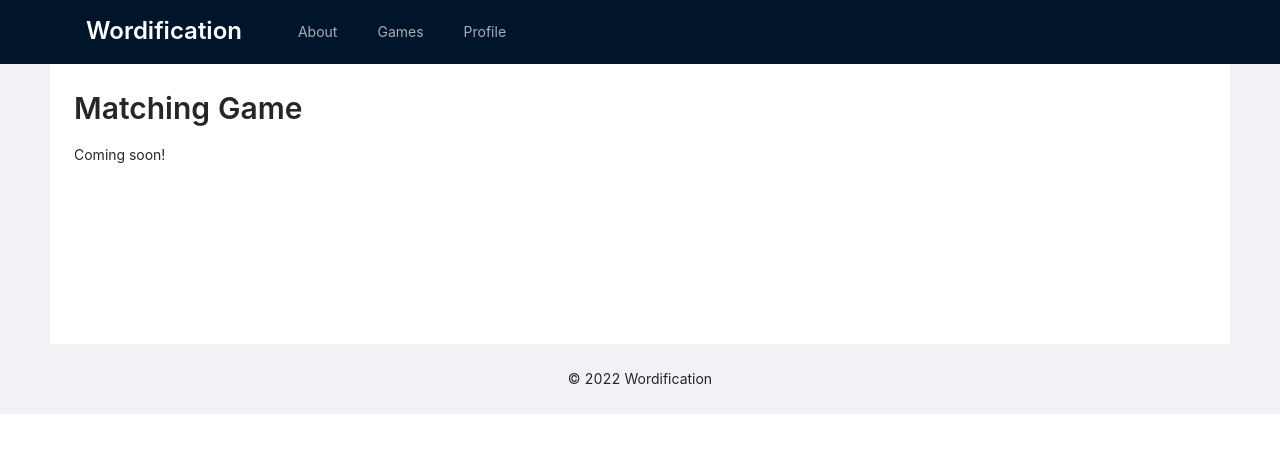
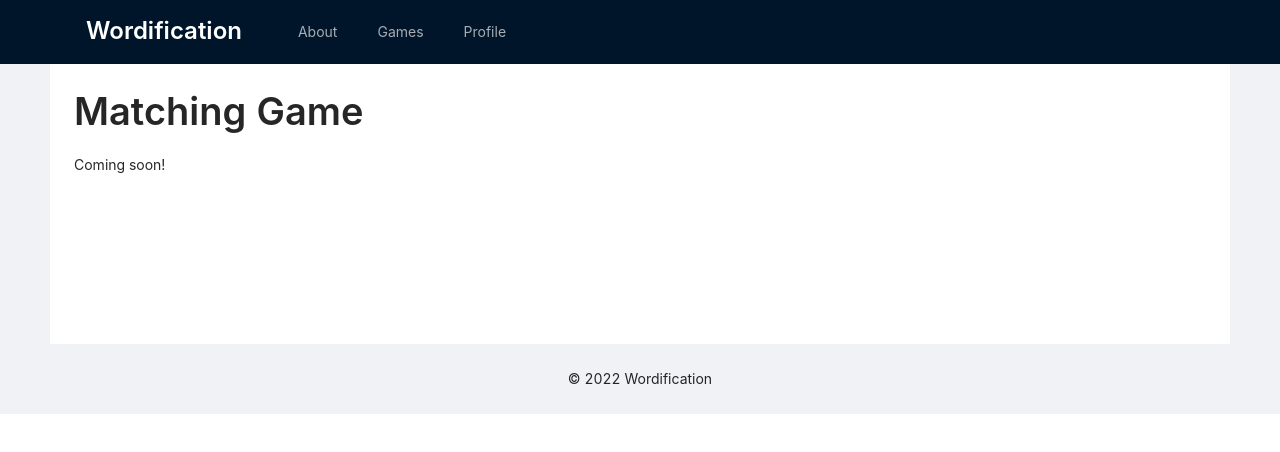
Before and after one commit to wordification/front, a Next.js app: page /games/matching in a window 1280 px wide. Shown: the top 452 px of the page. Built offline with nearby package versions, Linux system fonts and the light colour scheme.

Commit message:
feat: integrate AntdLayout into root layout

```diff
--- a/app/HomePage.tsx
+++ b/app/HomePage.tsx
@@ -1,8 +1,6 @@
 "use client";
 
 import { Typography, List } from "antd";
-
-import Layout from "../src/components/Layout";
 
 const { Text, Title } = Typography;
 const HomePage = ({
@@ -10,7 +8,7 @@ const HomePage = ({
 }: {
   updates: { title: string; date: string; content: string }[];
 }) => (
-  <Layout>
+  <>
     <Title level={3}>Updates</Title>
     <List
       itemLayout="horizontal"
@@ -21,7 +19,7 @@ const HomePage = ({
         </List.Item>
       )}
     />
-  </Layout>
+  </>
 );
 
 export default HomePage;
--- a/app/games/matching/page.tsx
+++ b/app/games/matching/page.tsx
@@ -1,5 +1,13 @@
-import Layout from "../../../src/components/Layout";
+"use client";
 
-const Page = () => <Layout title="Matching Game">Coming soon!</Layout>;
+import { Typography } from "antd";
 
+const { Title, Paragraph } = Typography;
+
+const Page = () => (
+  <>
+    <Title>Matching Game</Title>
+    <Paragraph>Coming soon!</Paragraph>
+  </>
+);
 export default Page;
--- a/app/layout.tsx
+++ b/app/layout.tsx
@@ -1,6 +1,13 @@
+"use client";
+
+import { Layout } from "antd";
 import "antd/dist/antd.css";
 
+import Menu from "../src/components/Menu";
+
 import Providers from "./providers";
+
+const { Header, Content, Footer } = Layout;
 
 const RootLayout = ({ children }: { children: React.ReactNode }) => (
   <html lang="en">
@@ -8,7 +15,21 @@ const RootLayout = ({ children }: { children: React.ReactNode }) => (
       <title>Wordification</title>
     </head>
     <body>
-      <Providers>{children}</Providers>
+      <Providers>
+        <Layout className="layout">
+          <Header>
+            <Menu />
+          </Header>
+          <Content style={{ padding: "0 50px" }}>
+            <div style={{ minHeight: 280, padding: 24, background: "#fff" }}>
+              {children}
+            </div>
+          </Content>
+          <Footer style={{ textAlign: "center" }}>
+            &copy; 2022 Wordification
+          </Footer>
+        </Layout>
+      </Providers>
     </body>
   </html>
 );
--- a/src/components/Layout.tsx
+++ /dev/null
@@ -1,45 +0,0 @@
-"use client";
-
-import { Breadcrumb, Layout as AntdLayout, Typography } from "antd";
-import Link from "next/link";
-
-import Menu from "./Menu";
-
-import type { LinkProps } from "next/link";
-
-const { Header, Content, Footer } = AntdLayout;
-const { Title } = Typography;
-
-const Layout = ({
-  title,
-  breadcrumbs,
-  children,
-}: {
-  title?: string;
-  breadcrumbs?: { label: string; href?: LinkProps["href"] }[];
-  children: React.ReactNode;
-}) => (
-  <AntdLayout className="layout">
-    <Header>
-      <Menu />
-    </Header>
-    <Content style={{ padding: "0 50px" }}>
-      {breadcrumbs && (
-        <Breadcrumb style={{ margin: "16px 0" }}>
-          {breadcrumbs.map(({ label, href }) => (
-            <Breadcrumb.Item key={label}>
-              {href ? <Link href={href}>{label}</Link> : label}
-            </Breadcrumb.Item>
-          ))}
-        </Breadcrumb>
-      )}
-      <div style={{ minHeight: 280, padding: 24, background: "#fff" }}>
-        {title && <Title level={2}>{title}</Title>}
-        {children}
-      </div>
-    </Content>
-    <Footer style={{ textAlign: "center" }}>&copy; 2022 Wordification</Footer>
-  </AntdLayout>
-);
-
-export default Layout;
```
Also changed, not shown: app/about/page.tsx (+3 -4 lines), app/games/GamesPage.tsx (+5 -4 lines), app/games/sorting/page.tsx (+10 -2 lines), app/profile/page.tsx (+3 -4 lines), src/components/Breadcrumbs.tsx (added, +23 -0 lines).
